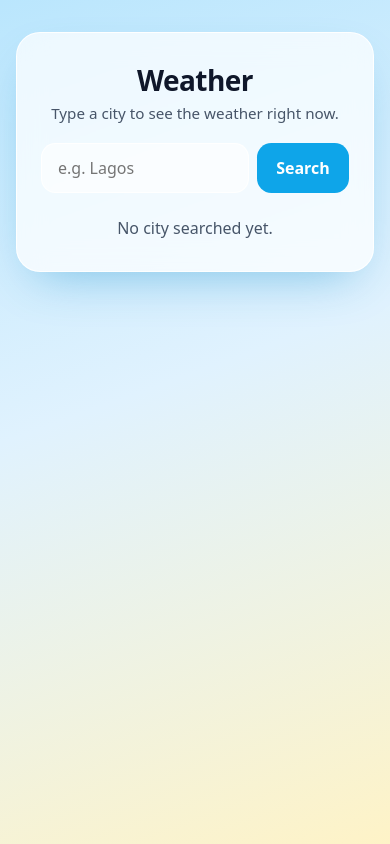
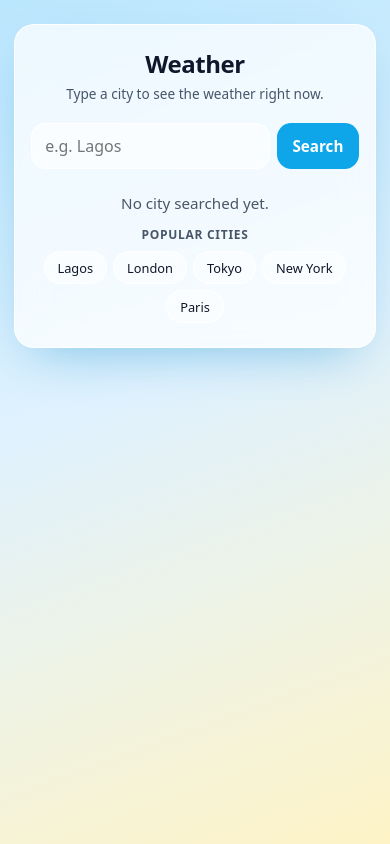
Before and after one commit to OluwaSeun-Femi/Ignis-weather-app, a React (Vite) app: page / in a window 390 px wide. Built offline with nearby package versions, Linux system fonts and the light colour scheme.

Commit message:
worked on the mobile responsiveness

```diff
--- a/index.html
+++ b/index.html
@@ -3,7 +3,11 @@
   <head>
     <meta charset="UTF-8" />
     <link rel="icon" type="image/svg+xml" href="/favicon.svg" />
-    <meta name="viewport" content="width=device-width, initial-scale=1.0" />
+    <meta name="viewport" content="width=device-width, initial-scale=1.0, viewport-fit=cover" />
+    <meta name="theme-color" content="#bae6fd" media="(prefers-color-scheme: light)" />
+    <meta name="theme-color" content="#0f172a" media="(prefers-color-scheme: dark)" />
+    <meta name="apple-mobile-web-app-capable" content="yes" />
+    <meta name="apple-mobile-web-app-status-bar-style" content="default" />
     <title>Weather</title>
   </head>
   <body>
--- a/src/App.css
+++ b/src/App.css
@@ -7,74 +7,175 @@
   background: var(--card);
   border: 1px solid var(--card-border);
   box-shadow: var(--shadow);
-  backdrop-filter: blur(14px);
+  backdrop-filter: blur(16px);
+  -webkit-backdrop-filter: blur(16px);
   text-align: center;
+  transition: padding 0.2s ease, border-radius 0.2s ease;
 }
 
 .app h1 {
   margin: 0 0 0.25rem;
-  font-size: 1.75rem;
+  font-size: clamp(1.5rem, 5.5vw, 1.75rem);
   letter-spacing: -0.02em;
 }
 
 .tagline {
   margin: 0 0 1.25rem;
   color: var(--muted);
-  font-size: 0.95rem;
+  font-size: clamp(0.85rem, 3.2vw, 0.95rem);
 }
 
 /* The search box: input and button side by side. */
 .search {
   display: flex;
   gap: 0.5rem;
+  width: 100%;
+}
+
+.search-input-wrap {
+  position: relative;
+  flex: 1;
+  display: flex;
+  align-items: center;
+  min-width: 0;
 }
 
 .search input {
-  flex: 1;
+  width: 100%;
   min-width: 0;
-  padding: 0.8rem 1rem;
-  font: inherit;
+  min-height: 48px;
+  padding: 0.75rem 2.25rem 0.75rem 1rem;
+  font-family: inherit;
+  font-size: 16px; /* Explicit 16px prevents iOS Safari auto-zoom on focus */
   color: var(--text);
   background: rgba(255, 255, 255, 0.6);
   border: 1px solid var(--card-border);
   border-radius: 0.9rem;
   outline: none;
-  transition: box-shadow 0.15s;
+  -webkit-appearance: none;
+  appearance: none;
+  transition: box-shadow 0.15s, background-color 0.15s;
 }
 
 .search input:focus {
   box-shadow: 0 0 0 3px color-mix(in srgb, var(--accent) 35%, transparent);
 }
 
-.search button {
-  padding: 0.8rem 1.2rem;
-  font: inherit;
+/* Clear button to reset input with one tap on mobile */
+.clear-btn {
+  position: absolute;
+  right: 0.6rem;
+  width: 26px;
+  height: 26px;
+  display: flex;
+  align-items: center;
+  justify-content: center;
+  background: rgba(0, 0, 0, 0.08);
+  border: none;
+  border-radius: 50%;
+  color: var(--muted);
+  font-size: 0.75rem;
+  cursor: pointer;
+  padding: 0;
+  -webkit-tap-highlight-color: transparent;
+  transition: background 0.15s, transform 0.1s, color 0.15s;
+}
+
+.clear-btn:hover {
+  background: rgba(0, 0, 0, 0.16);
+  color: var(--text);
+}
+
+.clear-btn:active {
+  transform: scale(0.9);
+}
+
+.search button[type="submit"] {
+  min-height: 48px;
+  padding: 0.75rem 1.25rem;
+  font-family: inherit;
+  font-size: 0.95rem;
   font-weight: 600;
   color: #fff;
   background: var(--accent);
   border: none;
   border-radius: 0.9rem;
   cursor: pointer;
-  transition: background 0.15s, transform 0.1s;
+  white-space: nowrap;
+  -webkit-tap-highlight-color: transparent;
+  transition: background 0.15s, transform 0.1s, opacity 0.15s;
 }
 
-.search button:hover:not(:disabled) {
+.search button[type="submit"]:hover:not(:disabled) {
   background: var(--accent-dark);
 }
 
-.search button:active:not(:disabled) {
-  transform: scale(0.97);
+.search button[type="submit"]:active:not(:disabled) {
+  transform: scale(0.96);
 }
 
-.search button:disabled {
+.search button[type="submit"]:disabled {
   opacity: 0.6;
   cursor: wait;
+}
+
+/* Quick city suggestions for fast one-thumb mobile interaction */
+.quick-cities {
+  margin-top: 1rem;
+  display: flex;
+  flex-direction: column;
+  align-items: center;
+  gap: 0.5rem;
+}
+
+.quick-cities.fallback {
+  margin-top: 0.85rem;
+}
+
+.quick-title {
+  margin: 0;
+  font-size: 0.75rem;
+  font-weight: 600;
+  color: var(--muted);
+  text-transform: uppercase;
+  letter-spacing: 0.06em;
+}
+
+.chips {
+  display: flex;
+  flex-wrap: wrap;
+  justify-content: center;
+  gap: 0.4rem;
+}
+
+.chip {
+  background: rgba(255, 255, 255, 0.5);
+  border: 1px solid var(--card-border);
+  border-radius: 9999px;
+  padding: 0.4rem 0.8rem;
+  font-family: inherit;
+  font-size: 0.8rem;
+  font-weight: 500;
+  color: var(--text);
+  cursor: pointer;
+  -webkit-tap-highlight-color: transparent;
+  transition: background 0.15s, transform 0.1s, box-shadow 0.15s;
+}
+
+.chip:hover {
+  background: rgba(255, 255, 255, 0.85);
+  transform: translateY(-1px);
+}
+
+.chip:active {
+  transform: scale(0.94);
 }
 
 /* Status messages: loading, errors and the empty state before the first search. */
 .status {
   margin: 1.5rem 0 0;
   color: var(--muted);
+  font-size: 0.95rem;
 }
 
 .status.error {
@@ -82,6 +183,30 @@
   background: var(--danger-bg);
   padding: 0.75rem 1rem;
   border-radius: 0.75rem;
+  font-size: 0.9rem;
+}
+
+/* Animated loading indicator */
+.loading-indicator {
+  display: inline-flex;
+  align-items: center;
+  justify-content: center;
+  gap: 0.55rem;
+}
+
+.spinner {
+  width: 1.15rem;
+  height: 1.15rem;
+  border: 2.5px solid color-mix(in srgb, var(--accent) 25%, transparent);
+  border-top-color: var(--accent);
+  border-radius: 50%;
+  animation: spin 0.75s linear infinite;
+}
+
+@keyframes spin {
+  to {
+    transform: rotate(360deg);
+  }
 }
 
 /* Friendly notice when a searched city does not exist or has a typo */
@@ -99,23 +224,24 @@
 }
 
 .not-found-icon {
-  font-size: 2.2rem;
+  font-size: clamp(2rem, 8vw, 2.4rem);
   line-height: 1;
-  margin-bottom: 0.2rem;
+  margin-bottom: 0.15rem;
 }
 
 .not-found-title {
   margin: 0;
   font-weight: 600;
-  font-size: 1.05rem;
+  font-size: clamp(1rem, 4vw, 1.1rem);
   color: var(--text);
 }
 
 .not-found-message {
   margin: 0;
-  font-size: 0.9rem;
+  font-size: clamp(0.85rem, 3.2vw, 0.9rem);
   color: var(--muted);
   line-height: 1.45;
+  max-width: 340px;
 }
 
 .not-found-message strong {
@@ -130,25 +256,26 @@
 
 .current h2 {
   margin: 0;
-  font-size: 1.35rem;
+  font-size: clamp(1.2rem, 4.8vw, 1.4rem);
   font-weight: 600;
 }
 
 .current .time {
   margin: 0.15rem 0 0;
   color: var(--muted);
-  font-size: 0.85rem;
+  font-size: clamp(0.8rem, 3vw, 0.85rem);
 }
 
 .current .icon {
-  font-size: 4.5rem;
+  font-size: clamp(3.5rem, 14vw, 4.5rem);
   line-height: 1;
-  margin: 0.75rem 0 0.25rem;
+  margin: 0.65rem 0 0.2rem;
+  filter: drop-shadow(0 4px 10px rgba(0, 0, 0, 0.08));
 }
 
 .current .temp {
   margin: 0;
-  font-size: 4rem;
+  font-size: clamp(3.25rem, 13vw, 4rem);
   font-weight: 700;
   line-height: 1;
   letter-spacing: -0.04em;
@@ -156,7 +283,7 @@
 
 .current .desc {
   margin: 0.4rem 0 0;
-  font-size: 1.1rem;
+  font-size: clamp(1rem, 3.8vw, 1.1rem);
   color: var(--muted);
   text-transform: capitalize;
 }
@@ -169,41 +296,33 @@
 }
 
 .details div {
-  padding: 0.75rem 0.5rem;
+  padding: 0.75rem 0.45rem;
   border-radius: 1rem;
   background: rgba(255, 255, 255, 0.45);
   border: 1px solid var(--card-border);
+  min-width: 0;
+  display: flex;
+  flex-direction: column;
+  align-items: center;
+  justify-content: center;
 }
 
 .details dt {
-  font-size: 0.75rem;
+  font-size: clamp(0.65rem, 2.4vw, 0.75rem);
   color: var(--muted);
   text-transform: uppercase;
-  letter-spacing: 0.06em;
+  letter-spacing: 0.05em;
+  white-space: nowrap;
+  overflow: hidden;
+  text-overflow: ellipsis;
+  max-width: 100%;
 }
 
 .details dd {
   margin: 0.2rem 0 0;
+  font-size: clamp(0.9rem, 3.4vw, 1.05rem);
   font-weight: 600;
-}
-
-@media (prefers-color-scheme: dark) {
-  .search input,
-  .status.not-found,
-  .details div {
-    background: rgba(30, 41, 59, 0.6);
-  }
-}
-
-@keyframes fade-in {
-  from {
-    opacity: 0;
-    transform: translateY(6px);
-  }
-  to {
-    opacity: 1;
-    transform: none;
-  }
+  white-space: nowrap;
 }
 
 /* The next-3-days row: three tiles side by side. */
@@ -230,34 +349,149 @@
   flex-direction: column;
   align-items: center;
   gap: 0.2rem;
-  padding: 0.75rem 0.5rem;
+  padding: 0.75rem 0.45rem;
   border-radius: 1rem;
   background: rgba(255, 255, 255, 0.45);
   border: 1px solid var(--card-border);
+  min-width: 0;
+  transition: transform 0.15s ease, background 0.15s ease;
+  -webkit-tap-highlight-color: transparent;
+}
+
+.days li:active {
+  transform: scale(0.97);
 }
 
 .day-name {
-  font-size: 0.8rem;
+  font-size: clamp(0.75rem, 2.6vw, 0.8rem);
   font-weight: 600;
   color: var(--muted);
 }
 
 .day-icon {
-  font-size: 1.6rem;
+  font-size: clamp(1.4rem, 5vw, 1.65rem);
   line-height: 1.2;
 }
 
 .day-max {
+  font-size: clamp(0.92rem, 3.2vw, 1rem);
   font-weight: 700;
 }
 
 .day-min {
-  font-size: 0.9rem;
+  font-size: clamp(0.82rem, 2.8vw, 0.9rem);
   color: var(--muted);
 }
 
+/* Dark mode overrides */
 @media (prefers-color-scheme: dark) {
+  .search input,
+  .status.not-found,
+  .details div,
   .days li {
     background: rgba(30, 41, 59, 0.6);
   }
+
+  .clear-btn {
+    background: rgba(255, 255, 255, 0.14);
+    color: var(--muted);
+  }
+
+  .clear-btn:hover {
+    background: rgba(255, 255, 255, 0.24);
+    color: var(--text);
+  }
+
+  .chip {
+    background: rgba(30, 41, 59, 0.6);
+  }
+
+  .chip:hover {
+    background: rgba(30, 41, 59, 0.9);
+  }
 }
+
+@keyframes fade-in {
+  from {
+    opacity: 0;
+    transform: translateY(6px);
+  }
+  to {
+    opacity: 1;
+    transform: none;
+  }
+}
+
+/* Mobile device responsive adjustments (max-width: 480px) */
+@media (max-width: 480px) {
+  .app {
+    padding: 1.35rem 1rem 1.5rem;
+    border-radius: 1.25rem;
+  }
+
+  .search {
+    gap: 0.4rem;
+  }
+
+  .search input {
+    min-height: 46px;
+    padding: 0.65rem 2rem 0.65rem 0.85rem;
+  }
+
+  .search button[type="submit"] {
+    min-height: 46px;
+    padding: 0.65rem 1rem;
+  }
+
+  .current {
+    margin-top: 1.25rem;
+  }
+
+  .details {
+    gap: 0.4rem;
+    margin-top: 1.25rem;
+  }
+
+  .details div {
+    padding: 0.65rem 0.3rem;
+    border-radius: 0.85rem;
+  }
+
+  .days-title {
+    margin: 1.25rem 0 0.45rem;
+  }
+
+  .days {
+    gap: 0.4rem;
+  }
+
+  .days li {
+    padding: 0.65rem 0.3rem;
+    border-radius: 0.85rem;
+  }
+
+  .quick-cities {
+    margin-top: 0.85rem;
+  }
+}
+
+/* Very narrow devices (max-width: 350px, e.g. Galaxy Z Fold cover, small screens) */
+@media (max-width: 350px) {
+  .app {
+    padding: 1.15rem 0.75rem 1.25rem;
+    border-radius: 1rem;
+  }
+
+  .details dt {
+    letter-spacing: 0;
+  }
+
+  .chips {
+    gap: 0.3rem;
+  }
+
+  .chip {
+    padding: 0.3rem 0.6rem;
+    font-size: 0.75rem;
+  }
+}
--- a/src/App.tsx
+++ b/src/App.tsx
@@ -65,6 +65,9 @@ function describe(code: number, isDay: boolean): { text: string; icon: string }
 function dayName(date: string): string {
   return new Date(date + 'T12:00:00').toLocaleDateString('en-GB', { weekday: 'short' })
 }
+
+// Popular quick-pick cities that allow one-tap searching on mobile.
+const POPULAR_CITIES = ['Lagos', 'London', 'Tokyo', 'New York', 'Paris']
 
 function App() {
   // query is whatever the user has typed into the search box so far.
@@ -148,6 +151,12 @@ function App() {
     if (city) lookUp(city)
   }
 
+  // Quick-search handler for popular city chips (great for mobile one-thumb interaction).
+  function handleQuickSearch(cityName: string) {
+    setQuery(cityName)
+    lookUp(cityName)
+  }
+
   // sky is the icon and description for the current weather code (only when we have weather).
   const sky = weather ? describe(weather.code, weather.isDay) : null
 
@@ -157,21 +166,44 @@ function App() {
       <h1>Weather</h1>
       <p className="tagline">Type a city to see the weather right now.</p>
 
-      <form className="search" onSubmit={handleSubmit}>
+      <form className="search" onSubmit={handleSubmit} role="search">
+        <div className="search-input-wrap">
           <input
-          type="text"
+            type="search"
             value={query}
             onChange={(e) => setQuery(e.target.value)}
             placeholder="e.g. Lagos"
-          aria-label="City"
+            aria-label="City name"
+            autoComplete="off"
+            autoCorrect="off"
+            spellCheck={false}
+            enterKeyHint="search"
           />
-        <button type="submit" disabled={loading}>
+          {query && (
+            <button
+              type="button"
+              className="clear-btn"
+              onClick={() => setQuery('')}
+              aria-label="Clear search input"
+            >
+              ✕
+            </button>
+          )}
+        </div>
+        <button type="submit" disabled={loading} aria-label="Search weather">
           Search
         </button>
       </form>
 
       {error && <p className="status error">{error}</p>}
-      {loading && <p className="status">Loading…</p>}
+
+      {loading && (
+        <div className="status loading-indicator" role="status" aria-live="polite">
+          <span className="spinner" aria-hidden="true" />
+          <span>Loading…</span>
+        </div>
+      )}
+
       {notFoundCity && !loading && (
         <div className="status not-found">
           <span className="not-found-icon" aria-hidden="true">
@@ -181,10 +213,43 @@ function App() {
           <p className="not-found-message">
             We couldn't find <strong>&ldquo;{notFoundCity}&rdquo;</strong>. It looks like this city doesn't exist or is misspelled. Please double-check and try again.
           </p>
+          <div className="quick-cities fallback">
+            <p className="quick-title">Or try a popular city</p>
+            <div className="chips">
+              {POPULAR_CITIES.map((city) => (
+                <button
+                  key={city}
+                  type="button"
+                  className="chip"
+                  onClick={() => handleQuickSearch(city)}
+                >
+                  {city}
+                </button>
+              ))}
+            </div>
+          </div>
         </div>
       )}
+
       {!weather && !loading && !error && !notFoundCity && (
+        <div className="empty-state">
           <p className="status">No city searched yet.</p>
+          <div className="quick-cities">
+            <p className="quick-title">Popular cities</p>
+            <div className="chips">
+              {POPULAR_CITIES.map((city) => (
+                <button
+                  key={city}
+                  type="button"
+                  className="chip"
+                  onClick={() => handleQuickSearch(city)}
+                >
+                  {city}
+                </button>
+              ))}
+            </div>
+          </div>
+        </div>
       )}
 
       {weather && sky && !loading && (
--- a/src/index.css
+++ b/src/index.css
@@ -34,21 +34,33 @@
   }
 }
 
-* {
+*,
+*::before,
+*::after {
   box-sizing: border-box;
 }
 
+html,
 body {
   margin: 0;
-  min-height: 100svh;
+  padding: 0;
+  width: 100%;
+  overflow-x: hidden;
+  -webkit-text-size-adjust: 100%;
+}
+
+body {
+  min-height: 100vh;
+  min-height: 100dvh;
   background: var(--bg);
   background-attachment: fixed;
 }
 
 #root {
-  min-height: 100svh;
+  min-height: 100vh;
+  min-height: 100dvh;
   display: flex;
   align-items: flex-start;
   justify-content: center;
-  padding: 2rem 1rem;
+  padding: max(1.5rem, env(safe-area-inset-top)) max(0.85rem, env(safe-area-inset-right)) max(2rem, env(safe-area-inset-bottom)) max(0.85rem, env(safe-area-inset-left));
 }
```
Lines whose indentation alone changed are shown as unchanged.
